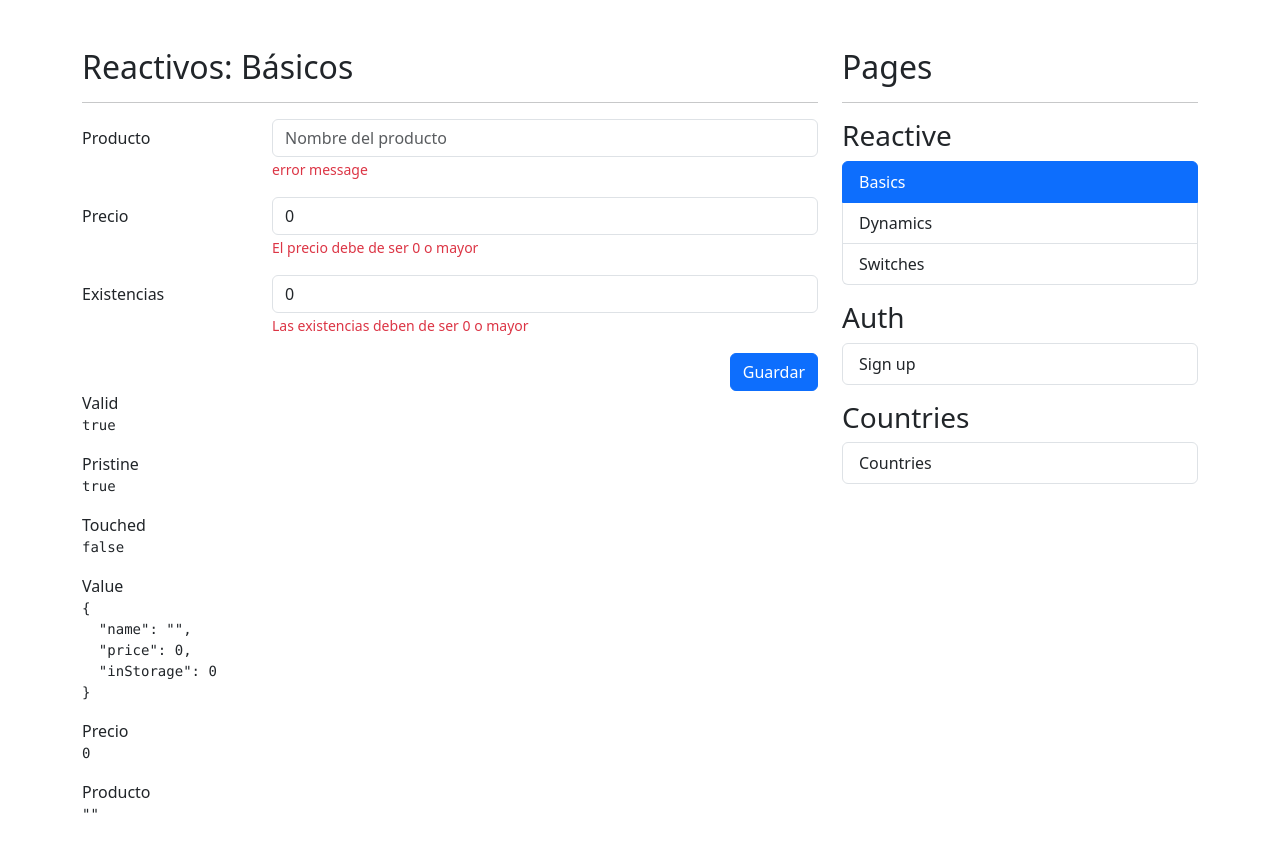
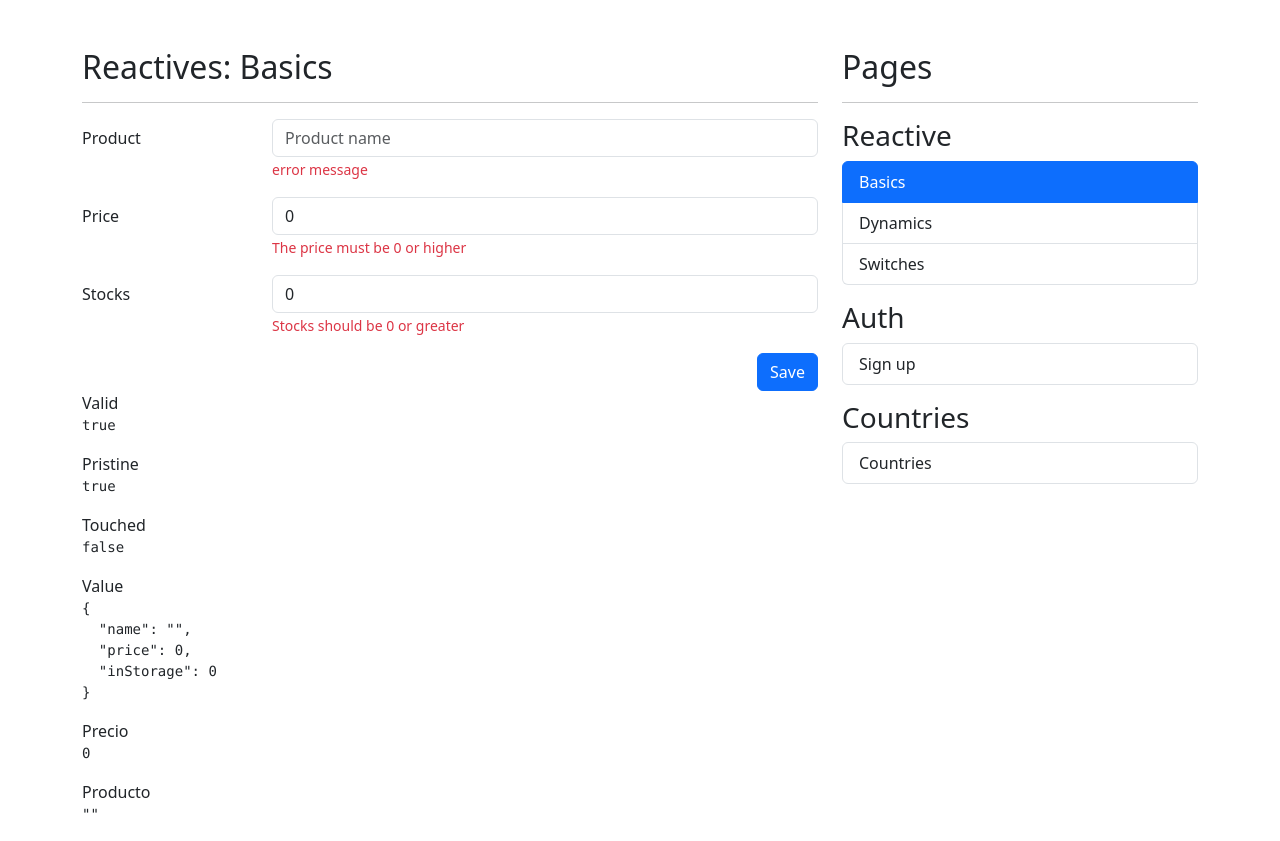
Before and after one commit to relicary/reactive-forms-app, an Angular app: page /reactive/basic in a window 1280 px wide. Built offline with nearby package versions, Linux system fonts and the light colour scheme.

Commit message:
HTML: English translation

```diff
--- a/src/app/reactive/pages/basic-page/basic-page.component.html
+++ b/src/app/reactive/pages/basic-page/basic-page.component.html
@@ -1,4 +1,4 @@
-<h2>Reactivos: Básicos</h2>
+<h2>Reactives: Basics</h2>
 <hr>
 
 <div class="row">
@@ -8,12 +8,12 @@
 
             <!-- Campo de producto -->
             <div class="mb-3 row">
-                <label class="col-sm-3 col-form-label">Producto</label>
+                <label class="col-sm-3 col-form-label">Product</label>
                 <div class="col-sm-9">
 
                     <input type="text"
                            class="form-control"
-                           placeholder="Nombre del producto"
+                           placeholder="Product name"
                            formControlName="name">
 
                     <span class="form-text text-danger">
@@ -25,29 +25,29 @@
 
             <!-- Campo de producto -->
             <div class="mb-3 row">
-                <label class="col-sm-3 col-form-label">Precio</label>
+                <label class="col-sm-3 col-form-label">Price</label>
                 <div class="col-sm-9">
                     <input type="number"
                            class="form-control"
-                           placeholder="Precio del producto"
+                           placeholder="Product's price"
                            formControlName="price">
                     <span class="form-text text-danger">
-                        El precio debe de ser 0 o mayor
+                      The price must be 0 or higher
                     </span>
                 </div>
             </div>
 
             <!-- Campo de existencias -->
             <div class="mb-3 row">
-                <label class="col-sm-3 col-form-label">Existencias</label>
+                <label class="col-sm-3 col-form-label">Stocks</label>
                 <div class="col-sm-9">
                     <input type="number"
                            class="form-control"
-                           placeholder="Existencias del producto"
+                           placeholder="Product stock"
                            formControlName="inStorage">
 
                     <span class="form-text text-danger">
-                         Las existencias deben de ser 0 o mayor
+                      Stocks should be 0 or greater
                     </span>
                 </div>
             </div>
@@ -57,7 +57,7 @@
                 <div class="col">
                     <button type="submit"
                             class="btn btn-primary float-end">
-                        Guardar
+                        Save
                     </button>
                 </div>
             </div>
```
